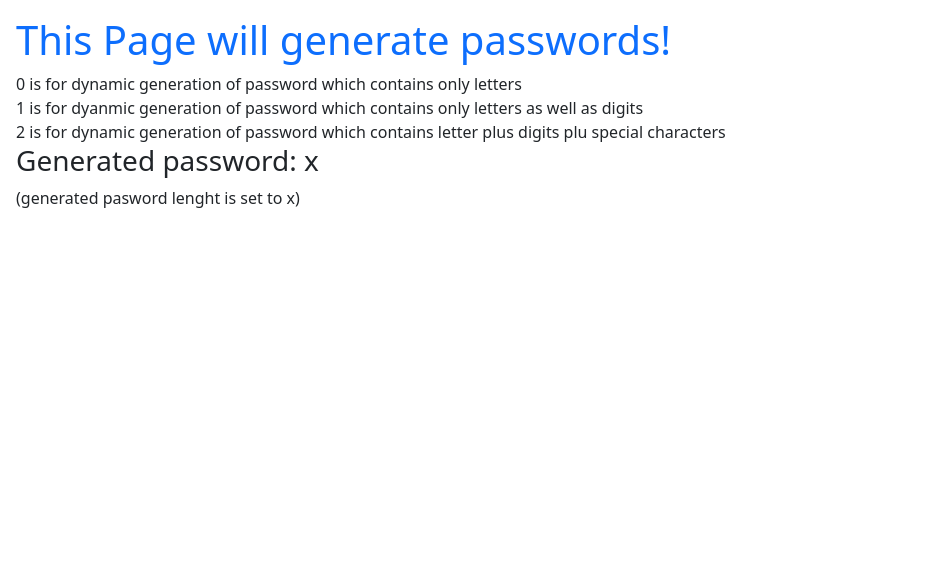
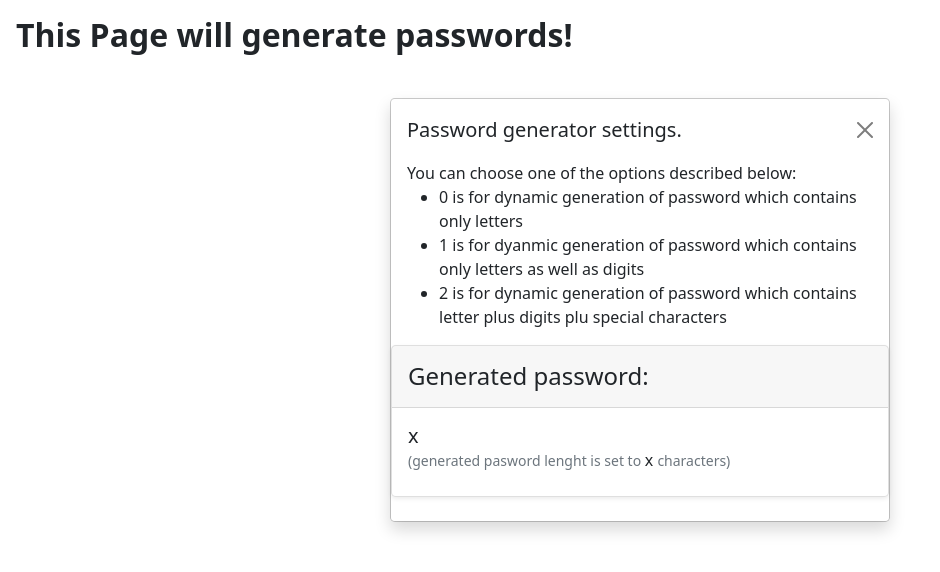
Before and after one commit to ivovivanov/WebPrograming, a Flask app: template flask_first/templates/password.html in a window 1280 px wide. Shown: the top 572 px of the page, without its empty margins (0-940 px from the left). Run offline with Flask 2, Linux system fonts and the light colour scheme; the template is opened without the code that fills it: most values are stand-ins (such as "Sample title", 1, 10 or a date in 2020).

Commit message:
Brokne intentionaly for password generation

```diff
--- a/flask_first/templates/password.html
+++ b/flask_first/templates/password.html
@@ -6,24 +6,43 @@
   </head>
   <body>
     <div data-bs-theme="dark" class="p-3 text-body bg-body">
-        <h1 class="text-primary">
-            This Page will generate passwords!
-        </h1>
-        0 is for dynamic generation of password which contains only letters</br>
-        1 is for dyanmic generation of password which contains only letters as well as digits</br>
-        2 is for dynamic generation of password which contains letter plus digits plu special characters</br>
-        {% if genpass %}
-        <h3>
-            Generated password: {{ genpass }}
-        </h3>
-        (generated pasword lenght is set to {{ passlen }})
+        <h2 class="fw-bold mb-0">This Page will generate passwords!</h2>
 
-        {% else %}
-        <h3>
-            This is invalid option for password generation!
-        </h3>
-        {% endif %}
     </div>
+    <div class="modal-dialog" role="document">
+    <div class="modal-content rounded-4 shadow">
+      <div class="modal-header border-bottom-0">
+        <h1 class="modal-title fs-5">Password generator settings.</h1>
+        <button type="button" class="btn-close" data-bs-dismiss="modal" aria-label="Close"></button>
+      </div>
+      <div class="modal-body py-0">
+        <p class="mb-0">You can choose one of the options described below:</p>
+
+                <ul>
+                <li>0 is for dynamic generation of password which contains only letters</li>
+                <li>1 is for dyanmic generation of password which contains only letters as well as digits</li>
+                <li>2 is for dynamic generation of password which contains letter plus digits plu special characters</li>
+
+            </ul>
+      </div>
+          <div class="card mb-4 rounded-3 shadow-sm">
+          <div class="card-header py-3">
+            <h4 class="my-0 fw-normal">Generated password:</h4>
+          </div>
+          <div class="card-body">
+
+            {% if genpass %}
+
+              <h5 class="mb-0">{{ genpass }}</h5>
+              <p class="card-title pricing-card-title"><small class="text-muted fw-light">(generated pasword lenght is set to </small>{{ passlen }} <small class="text-muted fw-light">characters)</small></p>
+            {% else %}
+              <h3>This is invalid option for password generation!</h3>
+            {% endif %}
+          </div>
+        </div>
+    </div>
+  </div>
+
     <script src="https://cdn.jsdelivr.net/npm/bootstrap@5.0.2/dist/js/bootstrap.bundle.min.js"></script>
 
   </body>
--- a/flask_first/webapp.py
+++ b/flask_first/webapp.py
@@ -19,18 +19,11 @@ def about():
 
 #We want a page that will genarate random 10 character password. If choice is 0 - only letters, choice is 1 - letters and nubers, choice 2 letters numbers and special chars
 
-@app.route('/generate_pass/<int:choice>')
-def generate(choice):
-    pass_obj = pass_lib.passlib()
-    if choice == 0:
-        generate_pass = pass_obj.gen_letter_only()
-        return render_template('password.html', genpass=generate_pass, passlen=pass_lib.passlib.pass_lenght)
-    elif choice == 1:
-        generate_pass = pass_obj.gen_letter_digit()
-        return render_template('password.html', genpass=generate_pass, passlen=pass_lib.passlib.pass_lenght)
-    elif choice == 2:
-        generate_pass = pass_obj.gen_letter_digit_chars()
-        return render_template('password.html', genpass=generate_pass, passlen=pass_lib.passlib.pass_lenght)
+@app.route('/generate_pass/<int:choice>/<plen>')
+def generate(choice, plen):
+    if choice in [0, 1, 2]:
+        generate_pass=pass_lib.passlib.gen_pass(choice, plen)
+        return render_template('password.html', genpass=generate_pass[0], passlen=generate_pass[1])
     else:
         return render_template('password.html')
 
```
Also changed, not shown: flask_first/models/pass_lib.py (+10 -19 lines).
